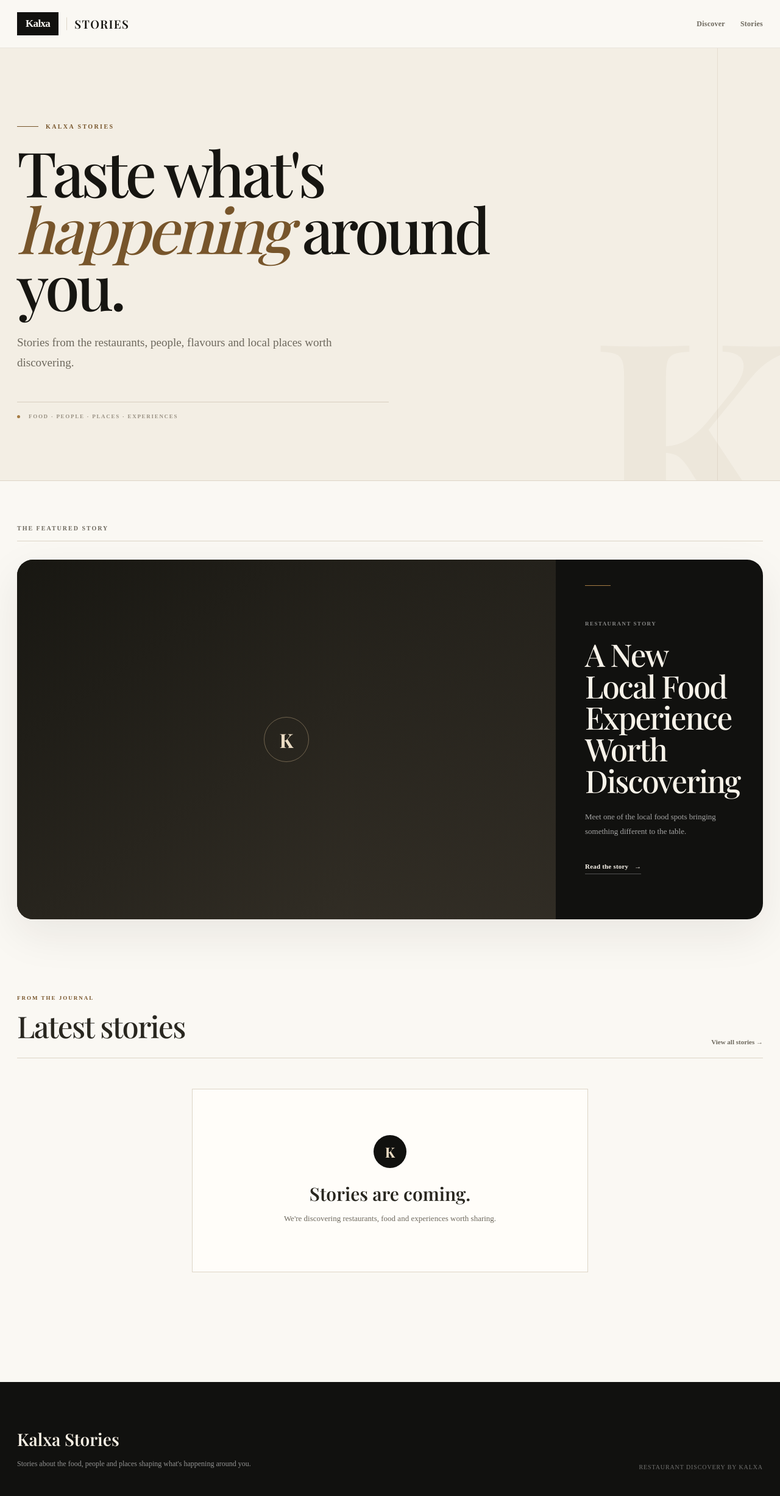
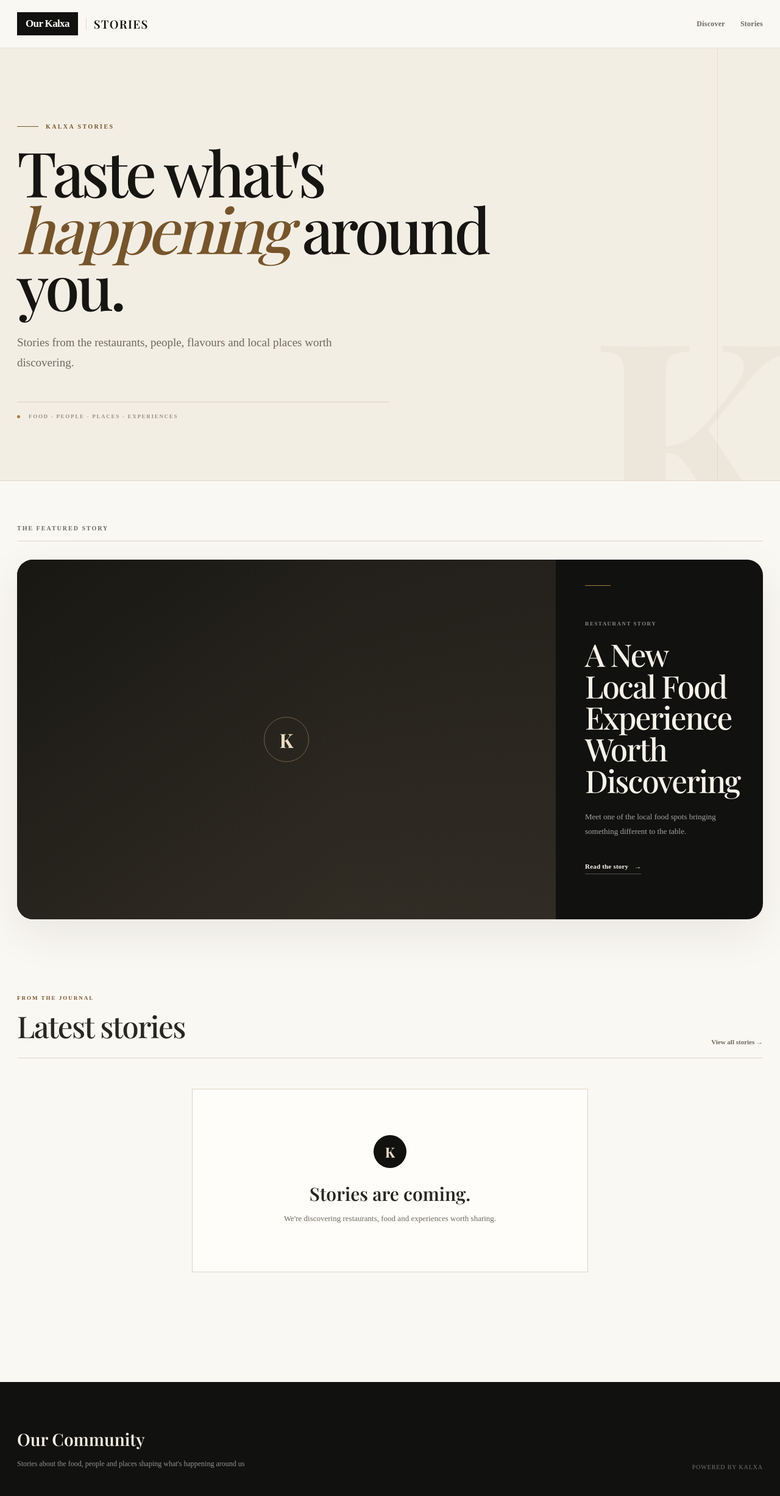
Before and after one commit to LasieHlongwane/kalxa-stories, a Flask app: page / in a window 1280 px wide. Shown: the whole page at 61% size. Run offline with Flask 3, Linux system fonts and the light colour scheme; data comes from the database, SQL or seed files in the repository; data that the repository does not hold is empty; some web fonts are replaced.

Commit message:
Update branding text in base.html template

```diff
--- a/app/templates/base.html
+++ b/app/templates/base.html
@@ -1354,7 +1354,7 @@
         >
 
             <span class="brand-name">
-                Kalxa
+                Our Kalxa
             </span>
 
             <span class="brand-section">
@@ -1399,19 +1399,19 @@
         <div>
 
             <div class="footer-brand">
-                Kalxa Stories
+                Our Community
             </div>
 
             <p>
                 Stories about the food, people and places
-                shaping what's happening around you.
+                shaping what's happening around us
             </p>
 
         </div>
 
 
         <div class="footer-small">
-            Restaurant discovery by Kalxa
+            Powered by Kalxa
         </div>
 
     </div>
```
